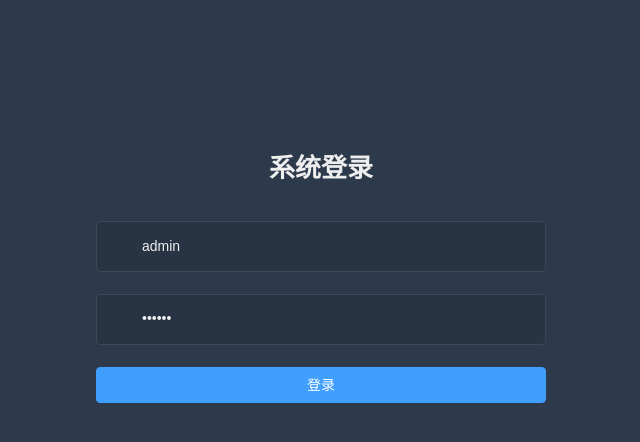
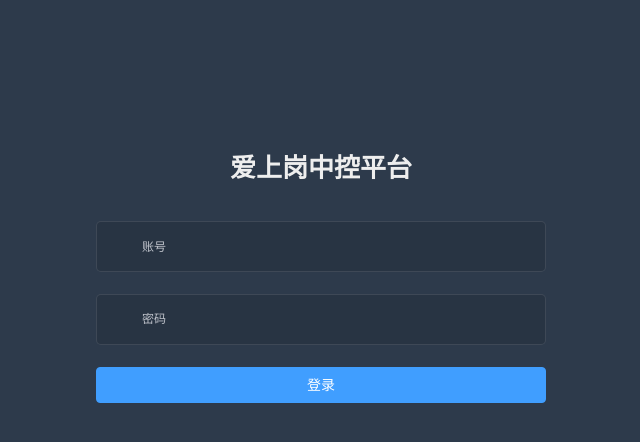
Before and after one commit to shai2/isg, a Vue app: page /#/login in a window 1280 px wide. Shown: the top 442 px of the page, without its empty margins (319-959 px from the left). Built offline with nearby package versions, Linux system fonts and the light colour scheme.

Commit message:
改了几个字

```diff
--- a/src/api/employee.js
+++ b/src/api/employee.js
@@ -43,7 +43,7 @@ export function exportEmployeeList(query) {
       'Content-Type': 'application/json; application/octet-stream'
     },
     baseURL: process.env.BASE_API,
-    timeout: 10000,
+    timeout: 30000,
     withCredentials: true
   })
 }
--- a/src/api/store.js
+++ b/src/api/store.js
@@ -43,7 +43,7 @@ export function exportStoreList(query) {
       'Content-Type': 'application/json; application/octet-stream'
     },
     baseURL: process.env.BASE_API,
-    timeout: 10000,
+    timeout: 30000,
     withCredentials: true
   })
 }
--- a/src/views/login/index.vue
+++ b/src/views/login/index.vue
@@ -4,7 +4,7 @@
     <el-form class="login-form" autoComplete="on" :model="loginForm" :rules="loginRules" ref="loginForm" label-position="left">
 
       <div class="title-container">
-        <h3 class="title">系统登录</h3>
+        <h3 class="title">爱上岗中控平台</h3>
         <!-- <lang-select class="set-language"></lang-select> -->
       </div>
 
@@ -58,8 +58,8 @@ export default {
     // }
     return {
       loginForm: {
-        username: 'admin',
-        password: '123456'
+        username: '',
+        password: ''
       },
       loginRules: {
         username: [{ required: true, trigger: 'blur', validator: validateUsername }],
```
